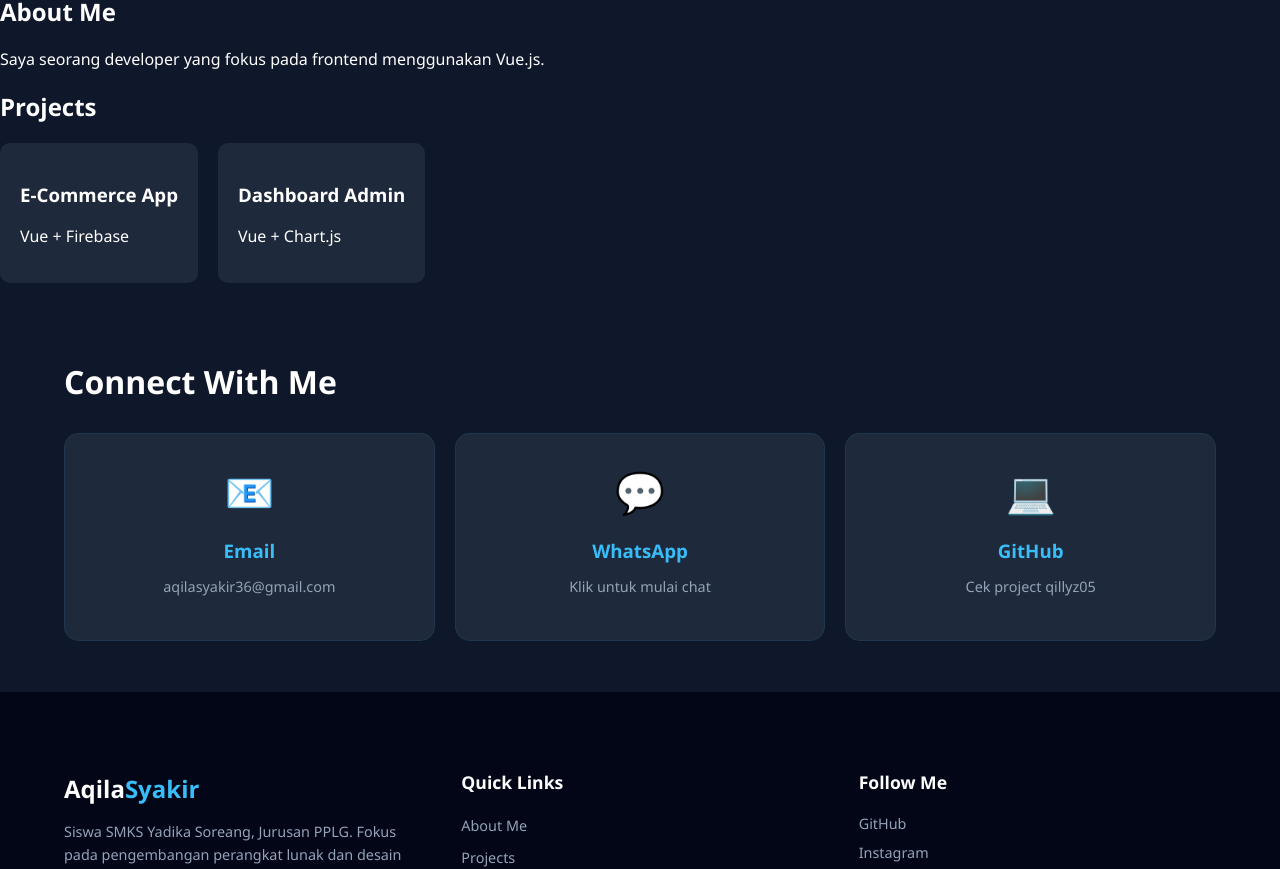
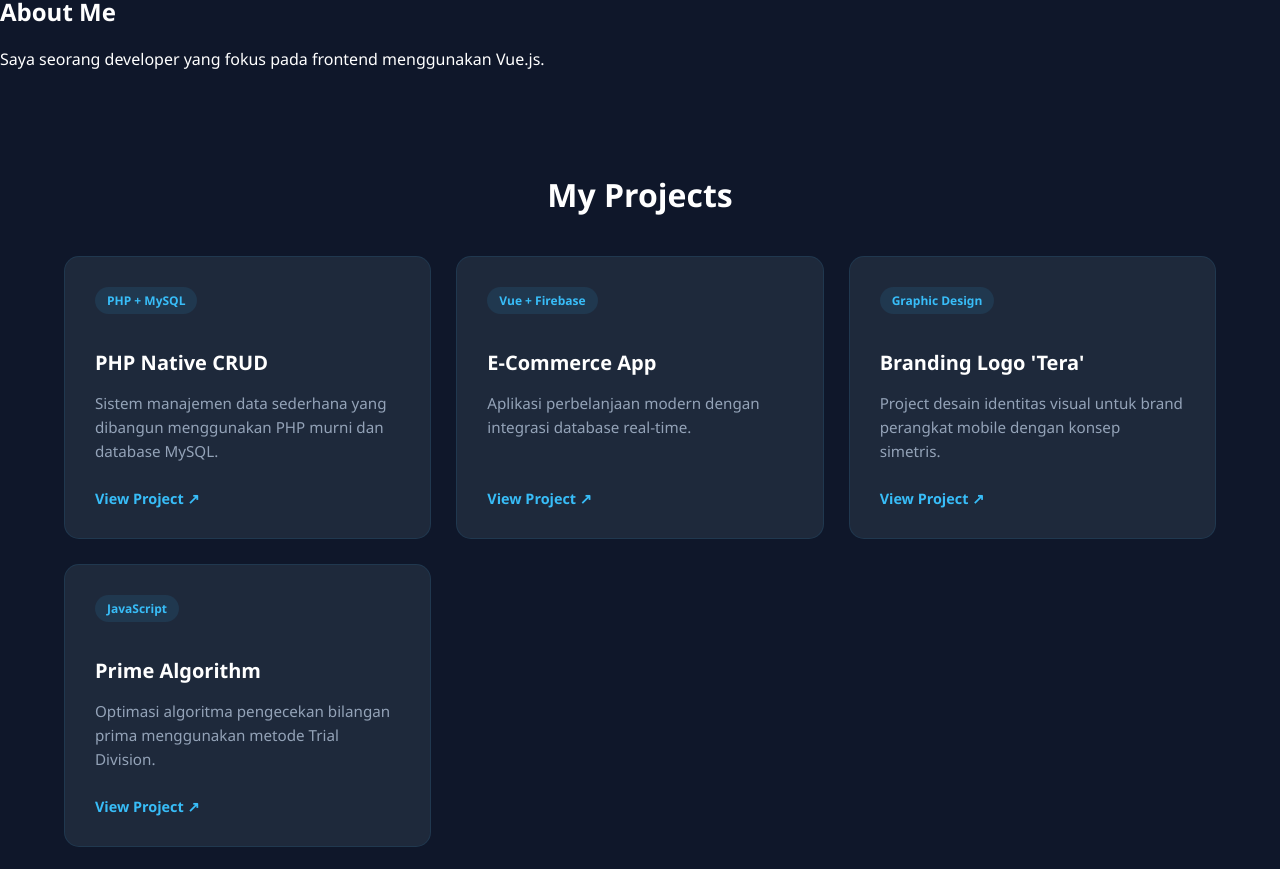
Before and after one commit to qillyz05/portfolio-Aqila-Syakir, a Vue app: page / in a window 1280 px wide. Shown: the part 488-1357 px from the top of the page. Built offline with nearby package versions, Linux system fonts and the light colour scheme.

Commit message:
Update project titles and layout in Projects.vue

```diff
--- a/src/components/Projects.vue
+++ b/src/components/Projects.vue
@@ -1,10 +1,17 @@
 <template>
   <section id="projects">
-    <h2>Projects</h2>
+    <h2>My Projects</h2>
     <div class="grid">
+      <!-- Perulangan untuk setiap project -->
       <div class="card" v-for="project in projects" :key="project.title">
-        <h3>{{ project.title }}</h3>
-        <p>{{ project.desc }}</p>
+        <div class="card-content">
+          <span class="tech-tag">{{ project.tech }}</span>
+          <h3>{{ project.title }}</h3>
+          <p>{{ project.desc }}</p>
+        </div>
+        <a :href="project.link" target="_blank" class="btn-project">
+          View Project ↗
+        </a>
       </div>
     </div>
   </section>
@@ -12,19 +19,109 @@
 
 <script setup>
 const projects = [
-  { title: "E-Commerce App", desc: "Vue + Firebase" },
-  { title: "Dashboard Admin", desc: "Vue + Chart.js" },
+  {
+    title: "PHP Native CRUD",
+    desc: "Sistem manajemen data sederhana yang dibangun menggunakan PHP murni dan database MySQL.",
+    tech: "PHP + MySQL",
+    link: "https://github.com/qillyz05/PHP-Native"
+  },
+  {
+    title: "E-Commerce App",
+    desc: "Aplikasi perbelanjaan modern dengan integrasi database real-time.",
+    tech: "Vue + Firebase",
+    link: "#"
+  },
+  {
+    title: "Branding Logo 'Tera'",
+    desc: "Project desain identitas visual untuk brand perangkat mobile dengan konsep simetris.",
+    tech: "Graphic Design",
+    link: "#"
+  },
+  {
+    title: "Prime Algorithm",
+    desc: "Optimasi algoritma pengecekan bilangan prima menggunakan metode Trial Division.",
+    tech: "JavaScript",
+    link: "#"
+  }
 ]
 </script>
 
 <style scoped>
+#projects {
+  padding: 60px 5%;
+}
+
+h2 {
+  color: #ffffff;
+  margin-bottom: 40px;
+  font-size: 2rem;
+  text-align: center;
+}
+
 .grid {
-  display: flex;
-  gap: 20px;
+  display: grid;
+  grid-template-columns: repeat(auto-fit, minmax(300px, 1fr));
+  gap: 25px;
 }
+
 .card {
   background: #1e293b;
-  padding: 20px;
-  border-radius: 10px;
+  padding: 30px;
+  border-radius: 15px;
+  border: 1px solid rgba(56, 189, 248, 0.1);
+  display: flex;
+  flex-direction: column;
+  justify-content: space-between;
+  transition: all 0.3s ease;
+}
+
+.card:hover {
+  transform: translateY(-10px);
+  border-color: #38bdf8;
+  box-shadow: 0 10px 30px -15px rgba(56, 189, 248, 0.3);
+}
+
+.tech-tag {
+  font-size: 0.75rem;
+  color: #38bdf8;
+  background: rgba(56, 189, 248, 0.1);
+  padding: 5px 12px;
+  border-radius: 20px;
+  font-weight: 600;
+  display: inline-block;
+  margin-bottom: 15px;
+}
+
+h3 {
+  color: #ffffff;
+  margin-bottom: 12px;
+  font-size: 1.25rem;
+}
+
+p {
+  color: #94a3b8;
+  font-size: 0.95rem;
+  line-height: 1.6;
+  margin-bottom: 25px;
+}
+
+.btn-project {
+  color: #38bdf8;
+  text-decoration: none;
+  font-weight: 600;
+  font-size: 0.9rem;
+  transition: opacity 0.3s;
+}
+
+.btn-project:hover {
+  text-decoration: underline;
+  opacity: 0.8;
+}
+
+/* Responsif untuk HP */
+@media (max-width: 640px) {
+  .grid {
+    grid-template-columns: 1fr;
+  }
 }
 </style>
```
